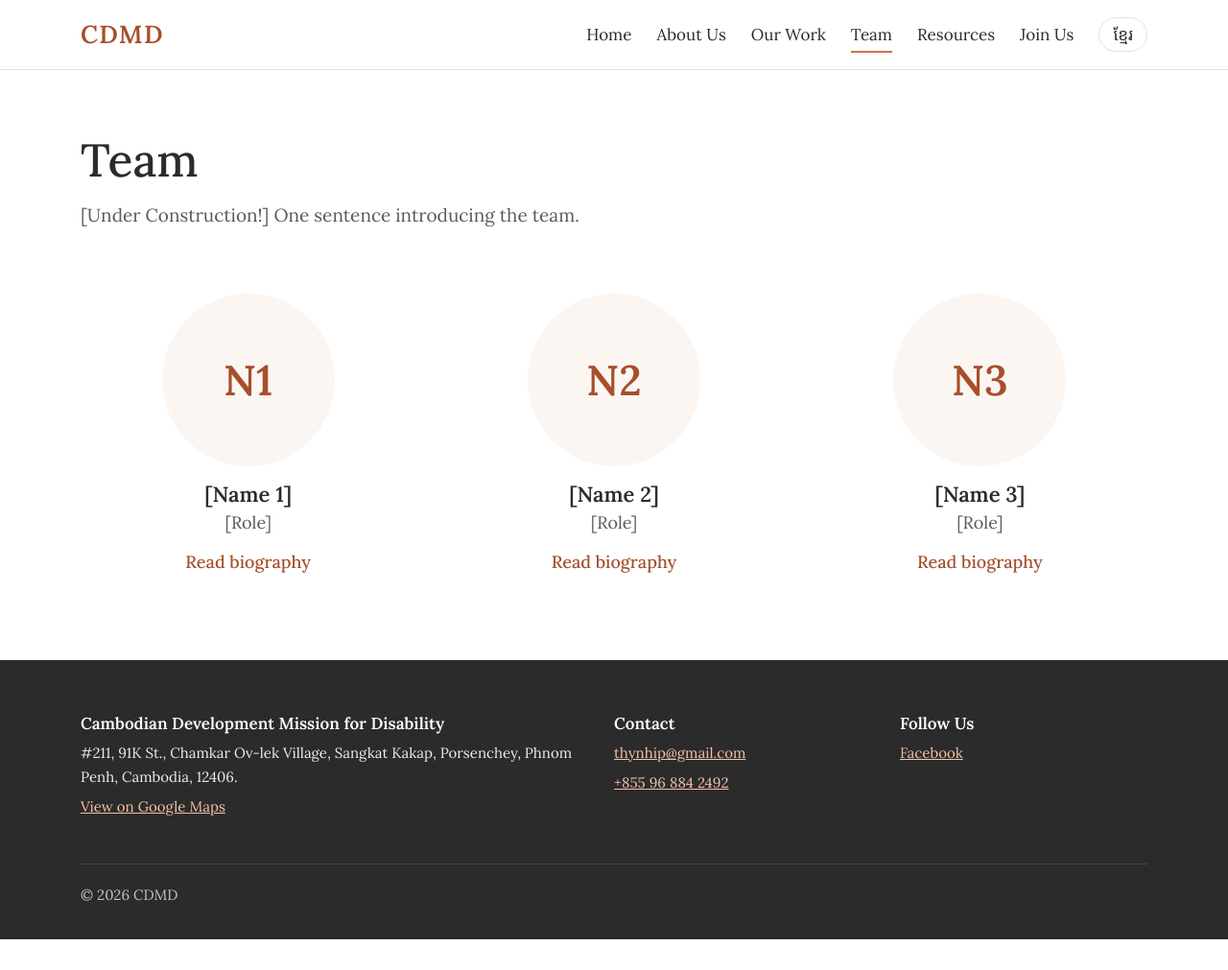
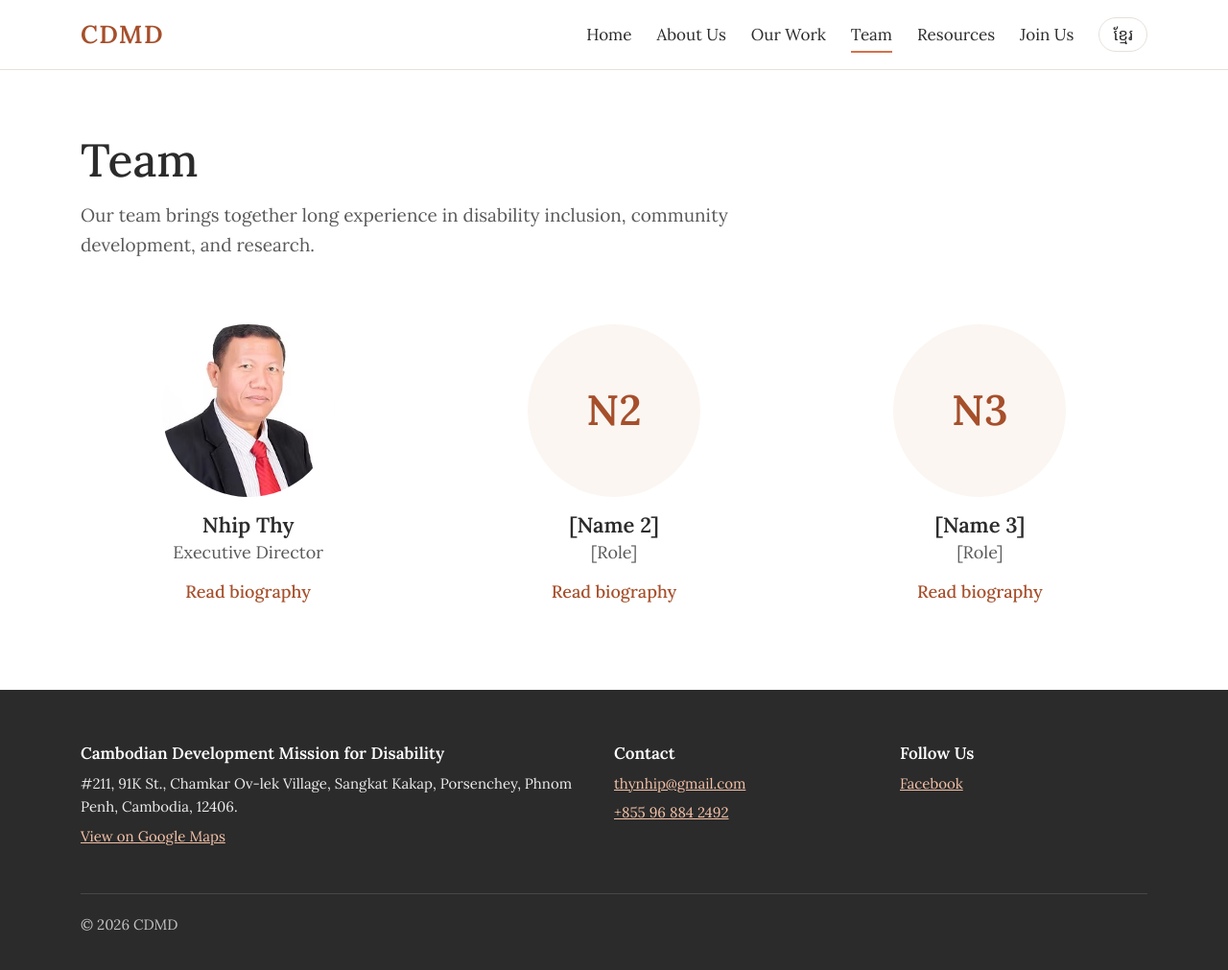
Before and after one commit to cdmd-cambodia/cdmd-cambodia.github.io, a Jekyll site: the page built from en/team.html, in a window 1280 px wide and 1011 px high. Shown: the whole window at 96% size. Built offline with Jekyll 4.4.1, drawn with Linux system fonts in a browser that asks for light colours.

Commit message:
Update en.yml

```diff
--- a/_data/en.yml
+++ b/_data/en.yml
@@ -219,11 +219,11 @@ work:
 
 # ---------------- TEAM ----------------
 team:
-  intro: "[Under Construction!] One sentence introducing the team."
+  intro: "Our team brings together long experience in disability inclusion, community development, and research."
   members:
-    - name: "[Name 1]"
-      role: "[Role]"
-      photo: ""              # e.g. /assets/images/team1.jpg
+    - name: "Nhip Thy"
+      role: "Executive Director"
+      photo: "/assets/images/director.png"
       initials: "N1"
       bio: "[Under Construction!] Short biography."
     - name: "[Name 2]"
```
